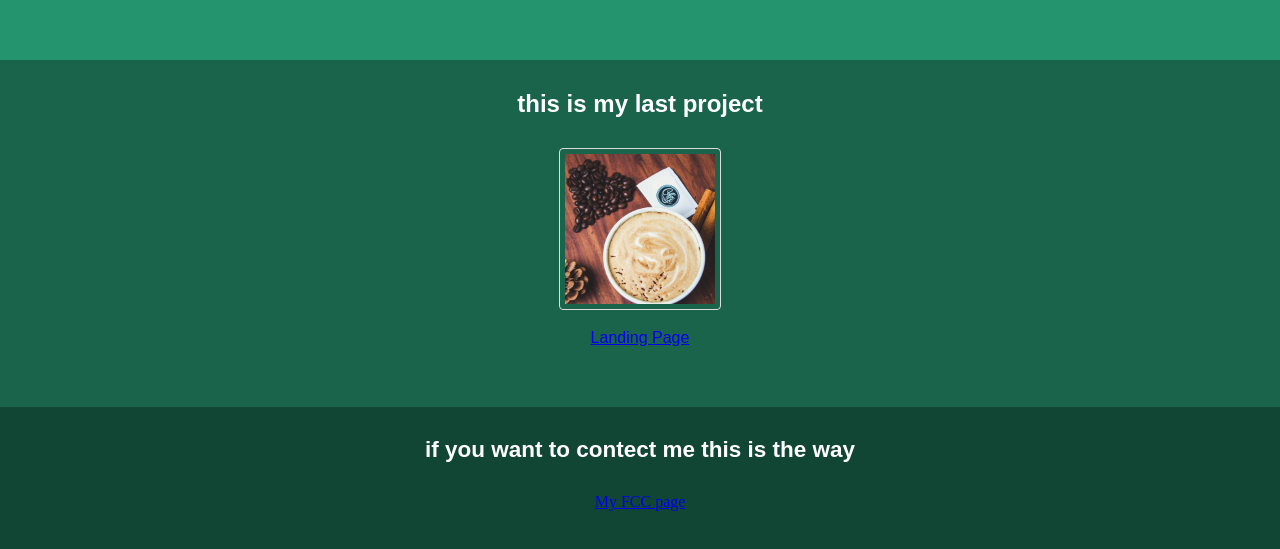
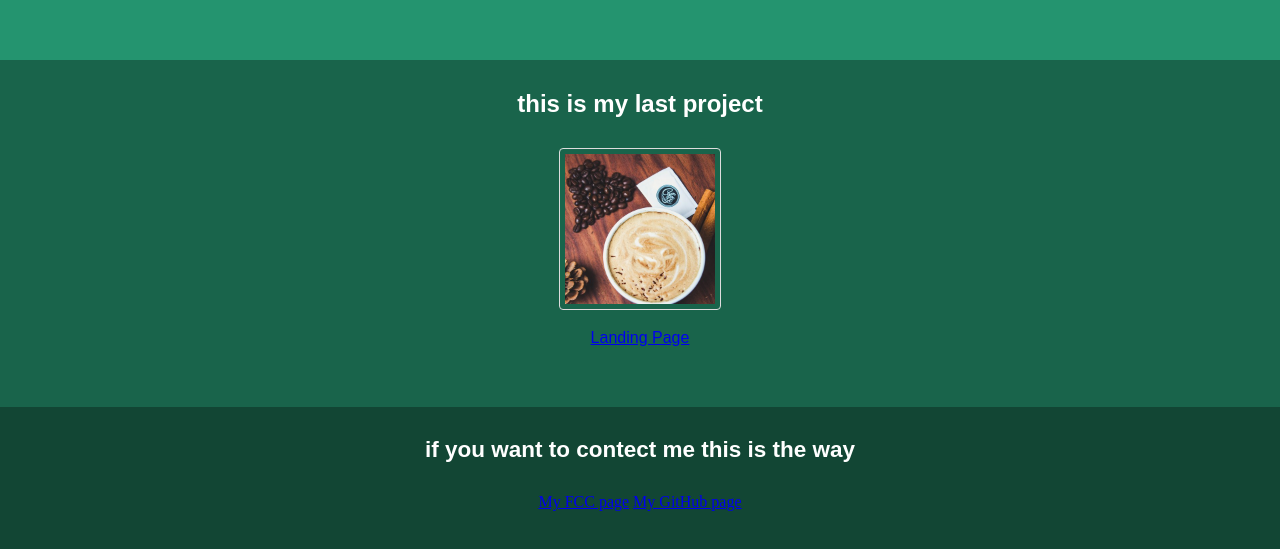
Before and after one commit to OmerBotbol/personal-portfolio, a plain HTML site: page index.html in a window 1280 px wide. Shown: the part 740-1289 px from the top of the page. Drawn offline with Linux system fonts and the light colour scheme; a web font is replaced by a local one.

Commit message:
adding link my GitHub page

```diff
--- a/index.html
+++ b/index.html
@@ -32,6 +32,7 @@
             <h2>if you want to contect me this is the way</h2>
         </div>
             <a id="profile-link" href="https://www.freecodecamp.org/omerbotbol" target="_blank">My FCC page<a>
+            <a id="profile-link" href="https://github.com/OmerBotbol/personal-portfolio" target="_blank">My GitHub page<a>
     </section>
 </body>
 </html>
```
